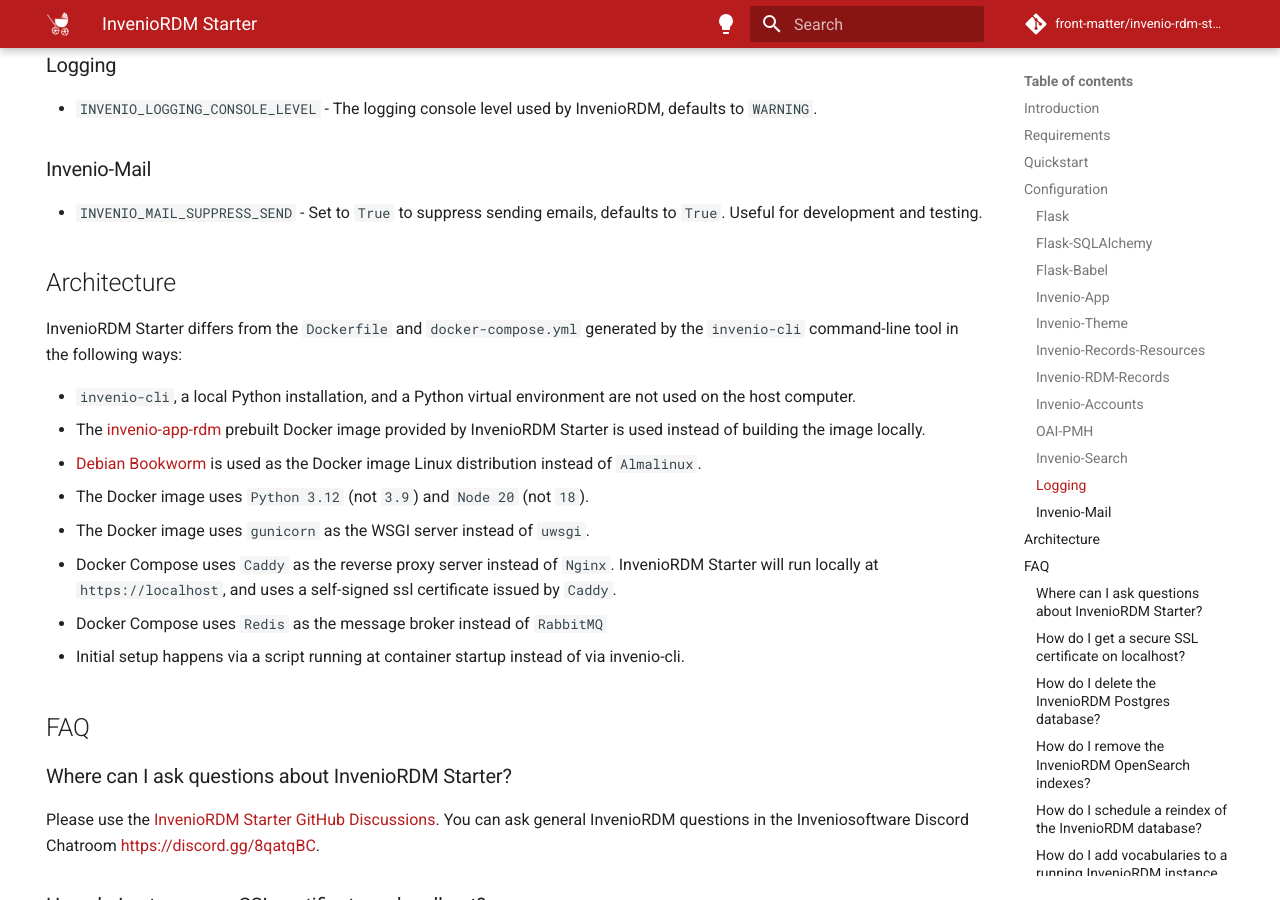
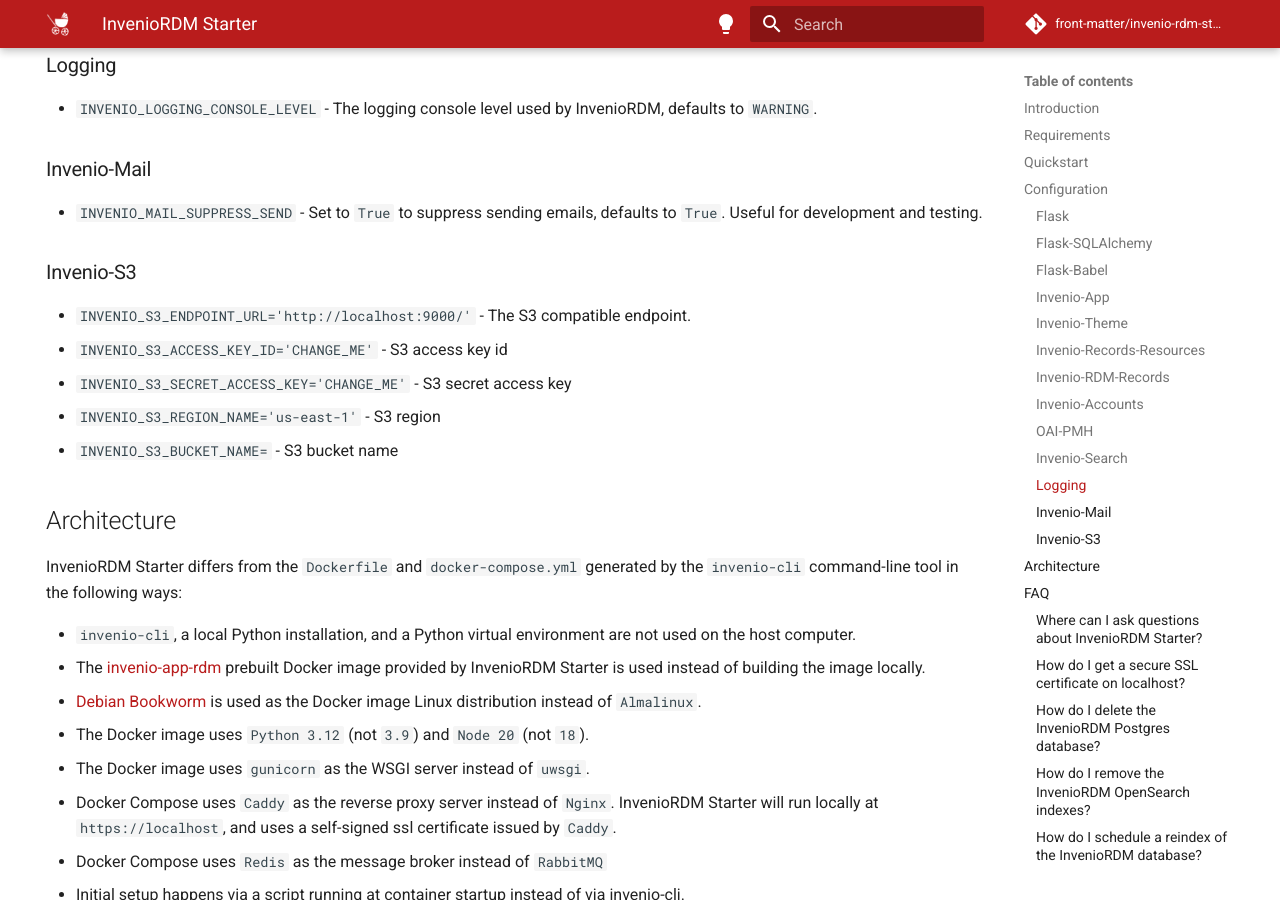
Before and after one commit to front-matter/invenio-rdm-starter, an MkDocs documentation site: the page built from docs/index.md, in a window 1280 px wide and 900 px high, scrolled down 4210 px. Built offline with MkDocs 1.6.1 and Material for MkDocs 9.7.7, drawn with Linux system fonts in a browser that asks for light colours; comment, search, counter and statistics services are not loaded.

Commit message:
Update index.md

```diff
--- a/docs/index.md
+++ b/docs/index.md
@@ -126,6 +126,14 @@
 
 * `INVENIO_MAIL_SUPPRESS_SEND` - Set to `True` to suppress sending emails, defaults to `True`. Useful for development and testing.
 
+### Invenio-S3
+
+* `INVENIO_S3_ENDPOINT_URL='http://localhost:9000/'` - The S3 compatible endpoint.
+* `INVENIO_S3_ACCESS_KEY_ID='CHANGE_ME'` - S3 access key id
+* `INVENIO_S3_SECRET_ACCESS_KEY='CHANGE_ME'` - S3 secret access key
+* `INVENIO_S3_REGION_NAME='us-east-1'` - S3 region
+* `INVENIO_S3_BUCKET_NAME=` - S3 bucket name
+
 ## Architecture
 
 InvenioRDM Starter differs from the `Dockerfile` and `docker-compose.yml` generated by
```
